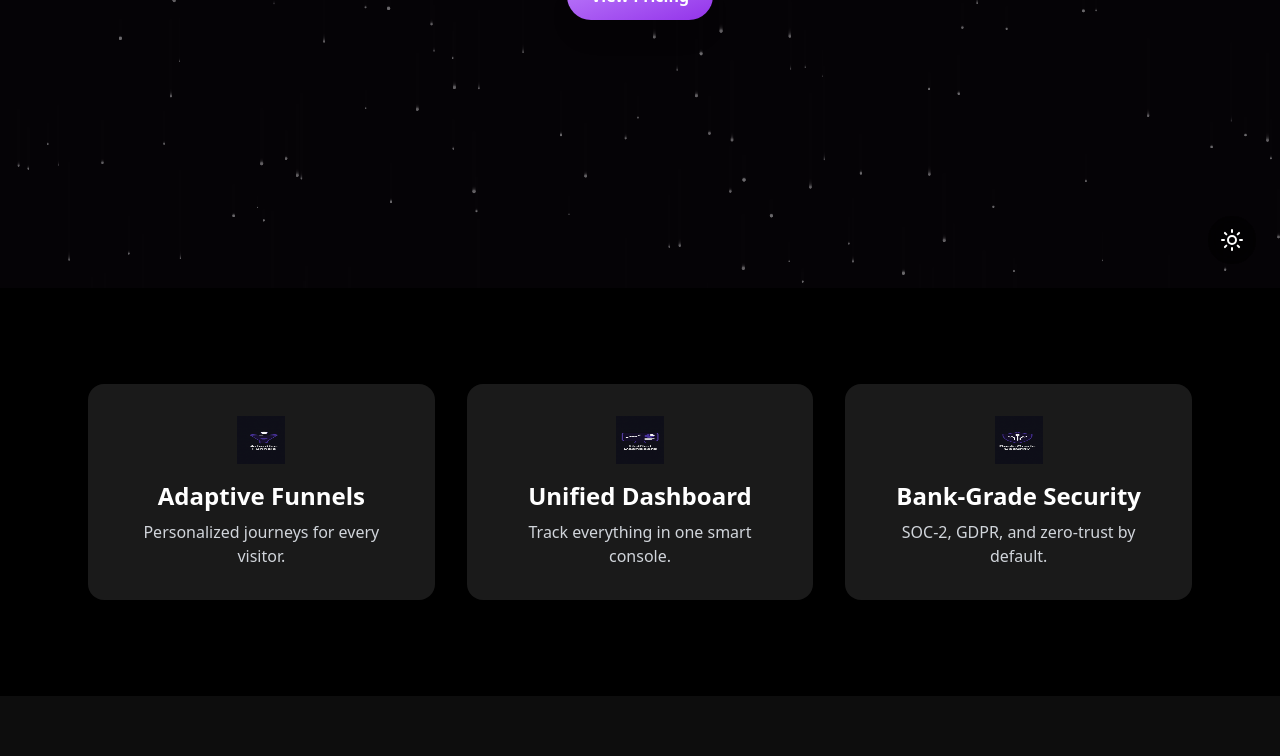
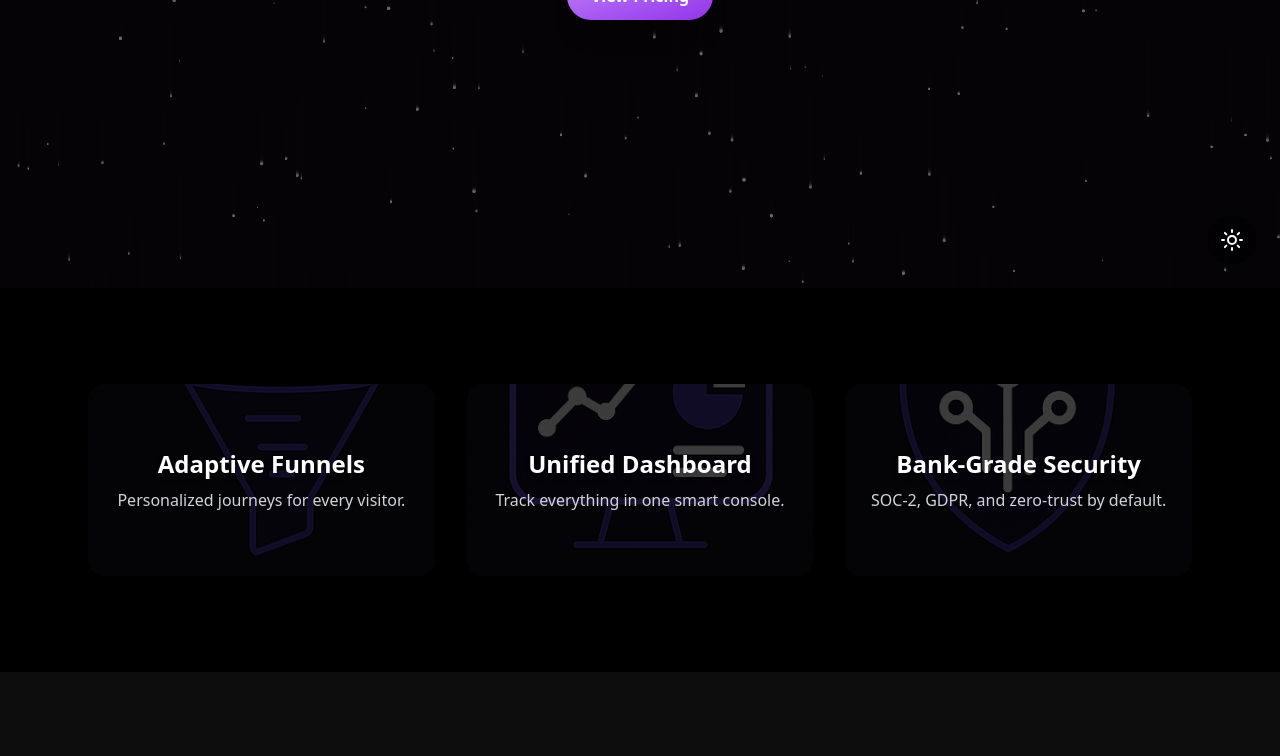
Before and after one commit to LunaraHQ/lunara-website, a Next.js app: page / in a window 1280 px wide. Shown: the part 512-1268 px from the top of the page. Built offline with nearby package versions, Linux system fonts and the light colour scheme.

Commit message:
Refactor feature cards to logo-based animated design

```diff
--- a/components/HomeContent.js
+++ b/components/HomeContent.js
@@ -92,7 +92,7 @@ export default function HomeContent() {
           </button>
         </section>
 
-        {/* Features with icons */}
+        {/* Features with full logo cards */}
         <section className="py-24 px-6 max-w-6xl mx-auto grid md:grid-cols-3 gap-8">
           {features.map((f, i) => (
             <motion.div
@@ -101,11 +101,20 @@ export default function HomeContent() {
               whileInView={{ opacity: 1, y: 0 }}
               transition={{ duration: 0.5 }}
               viewport={{ once: true }}
-              className="bg-white/10 backdrop-blur-sm p-8 rounded-2xl text-center"
+              className="relative group rounded-2xl overflow-hidden transform transition duration-300 hover:scale-105 hover:shadow-2xl"
             >
-              <img src={f.icon} alt={f.title} className="mx-auto mb-4 h-12 w-12" />
-              <h3 className="text-2xl font-semibold mb-2">{f.title}</h3>
-              <p className="text-gray-300">{f.desc}</p>
+              {/* Logo image as background */}
+              <img
+                src={f.icon}
+                alt={f.title}
+                className="w-full h-48 object-cover opacity-60 group-hover:opacity-100 transition duration-300"
+              />
+              <div className="absolute inset-0 flex flex-col items-center justify-center px-4 text-center bg-black/60 group-hover:bg-black/20 transition duration-300">
+                <h3 className="text-2xl font-semibold text-white drop-shadow-md mb-2">
+                  {f.title}
+                </h3>
+                <p className="text-gray-300">{f.desc}</p>
+              </div>
             </motion.div>
           ))}
         </section>
```
